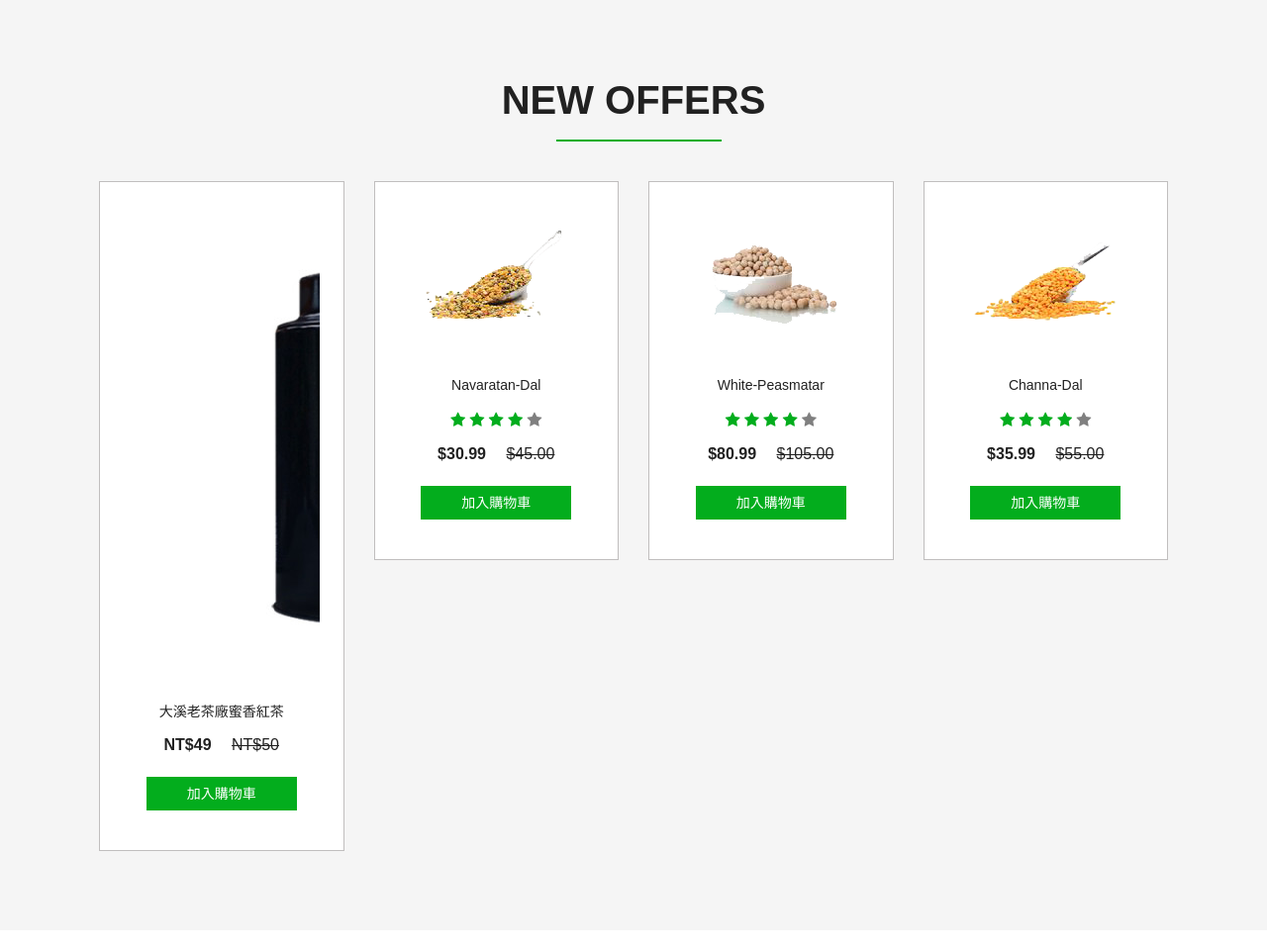
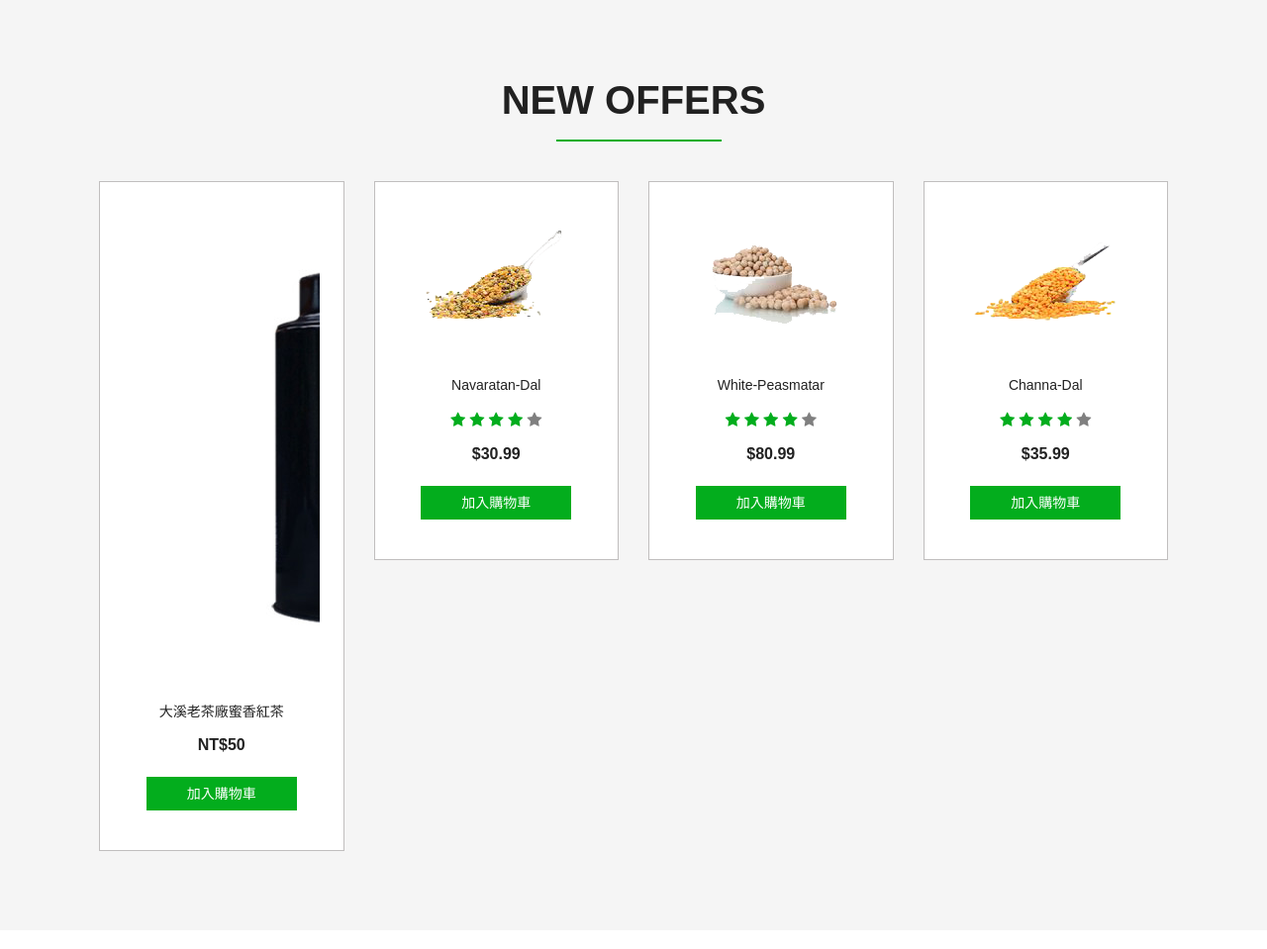
Before and after one commit to TaipeiTechTeaTransactionTeam/BackEnd, a Django app: page / in a window 1280 px wide. Shown: the part 715-1674 px from the top of the page at 99% size. Run offline with Django 3.2, Linux system fonts and the light colour scheme; some libraries are stand-ins or nearby versions.

Commit message:
移除index折扣顯示

```diff
--- a/storeApp/templates/storeApp/index.html
+++ b/storeApp/templates/storeApp/index.html
@@ -68,11 +68,11 @@
                     <!-- 產品價格顯示 -->
                     <!-- 現價 -->
                     <h4>
-                      NT$49
+                      NT$50
                       <!-- 現價 -->
 
                       <!-- 原價 *必填-->
-                      <span>NT$50</span>
+                      <!-- <span>NT$50</span> -->
                       <!-- 原價 -->
 
                     </h4>
@@ -110,7 +110,7 @@
                         <!-- 單項產品價格 -->
 
                         <!-- 本項產品折扣價格 選填 -->
-                        <input type="hidden" name="discount_amount" value="1">
+                        <!-- <input type="hidden" name="discount_amount" value="1"> -->
                         <!-- 本項產品折扣價格 -->
 
                         <!-- 不知道幹嘛的兩欄 -->
@@ -156,7 +156,7 @@
                       <i class="fa fa-star blue-star" aria-hidden="true"></i>
                       <i class="fa fa-star gray-star" aria-hidden="true"></i>
                     </div>
-                    <h4>$30.99 <span>$45.00</span></h4>
+                    <h4>$30.99 </h4>
                   </div>
                   <div class="snipcart-details top_brand_home_details">
                     <form action="#" method="post">
@@ -167,7 +167,7 @@
                         <input type="hidden" name="item_name" value="basmati rise">
                         <input type="hidden" name="amount" value="30.99">
                         <input type="hidden" name="imageSrc" value="static/images">
-                        <input type="hidden" name="discount_amount" value="1.00">
+
 
                         <input type="hidden" name="return" value=" ">
                         <input type="hidden" name="cancel_return" value=" ">
@@ -206,7 +206,7 @@
                       <i class="fa fa-star blue-star" aria-hidden="true"></i>
                       <i class="fa fa-star gray-star" aria-hidden="true"></i>
                     </div>
-                    <h4>$80.99 <span>$105.00</span></h4>
+                    <h4>$80.99 </h4>
                   </div>
                   <div class="snipcart-details top_brand_home_details">
                     <form action="#" method="post">
@@ -216,7 +216,7 @@
                         <input type="hidden" name="business" value=" ">
                         <input type="hidden" name="item_name" value="Pepsi soft drink">
                         <input type="hidden" name="amount" value="80.00">
-                        <input type="hidden" name="discount_amount" value="1.00">
+
 
                         <input type="hidden" name="return" value=" ">
                         <input type="hidden" name="cancel_return" value=" ">
@@ -252,7 +252,7 @@
                       <i class="fa fa-star blue-star" aria-hidden="true"></i>
                       <i class="fa fa-star gray-star" aria-hidden="true"></i>
                     </div>
-                    <h4>$35.99 <span>$55.00</span></h4>
+                    <h4>$35.99 </h4>
                   </div>
                   <div class="snipcart-details top_brand_home_details">
                     <form action="#" method="post">
@@ -262,7 +262,7 @@
                         <input type="hidden" name="business" value=" ">
                         <input type="hidden" name="item_name" value="Fortune Sunflower Oil">
                         <input type="hidden" name="amount" value="35.99">
-                        <input type="hidden" name="discount_amount" value="1.00">
+
 
                         <input type="hidden" name="return" value=" ">
                         <input type="hidden" name="cancel_return" value=" ">
```
